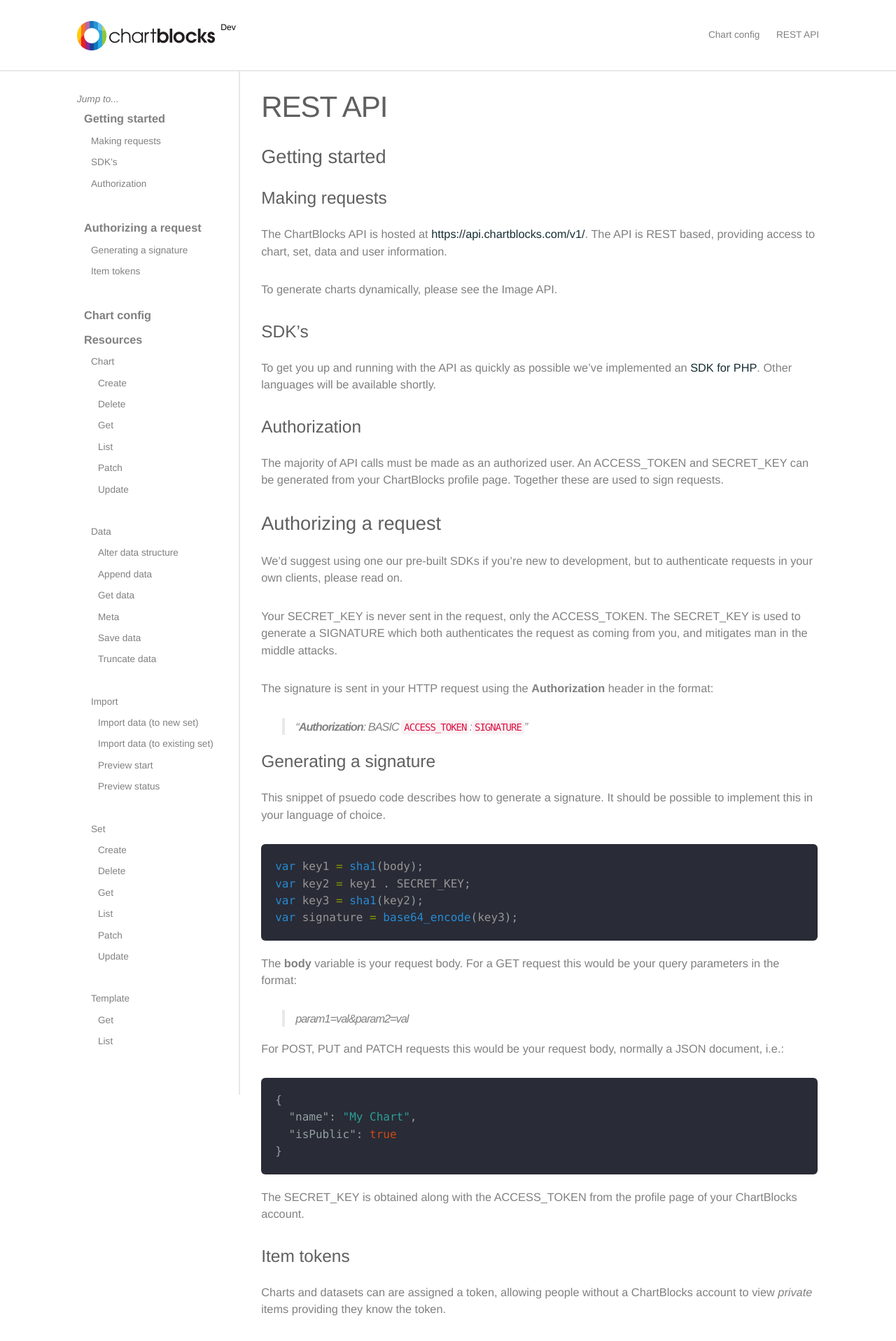
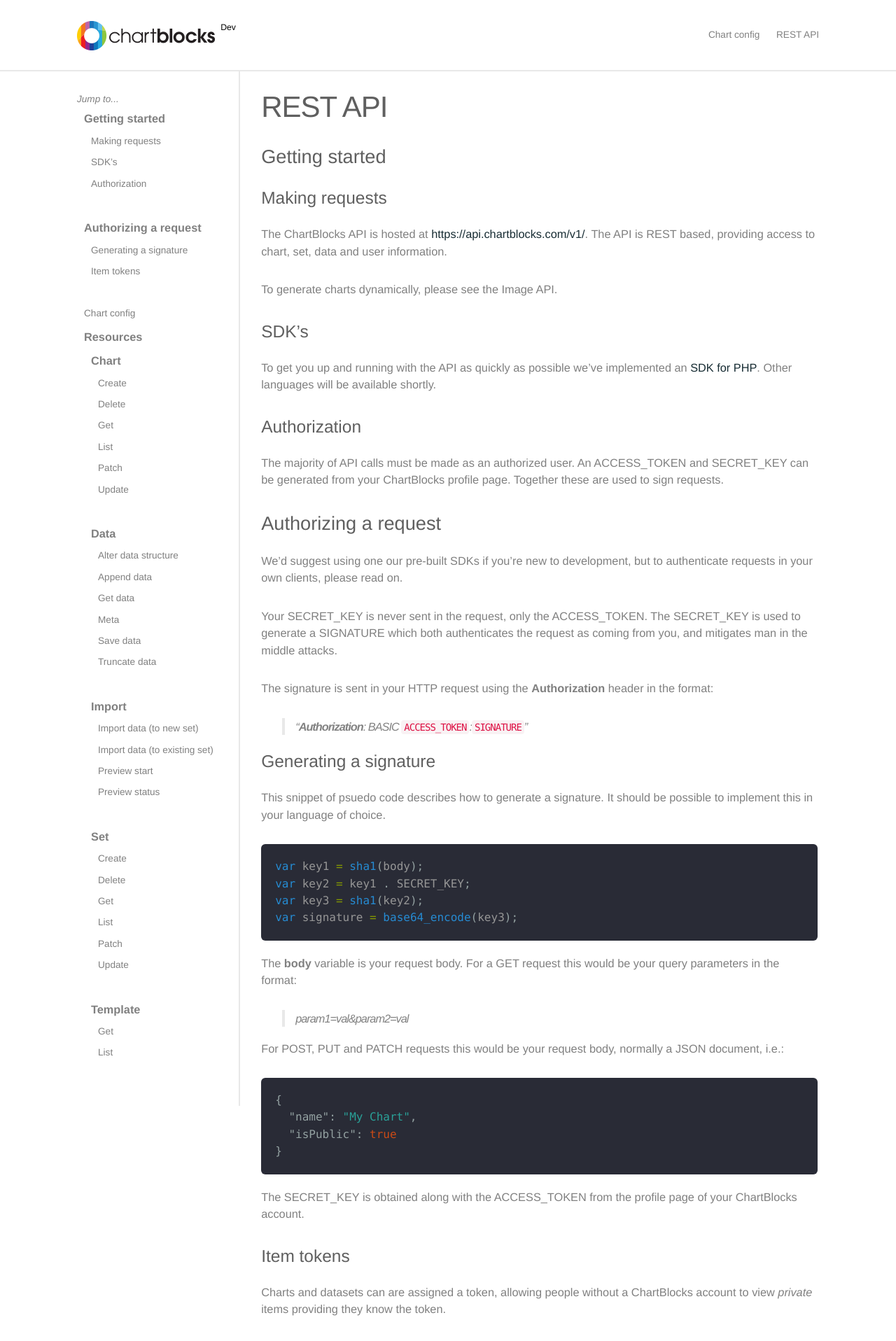
Before and after one commit to ChartBlocks/developer-docs, a Jekyll site: the page built from rest-api.md, in a window 1280 px wide. Shown: the top 1916 px of the page at 70% size. Built offline with Jekyll 4.4.1, drawn with Linux system fonts in a browser that asks for light colours; nearby versions of some CDN libraries.

Commit message:
First class for all anchors next to ul

```diff
--- a/_includes/head.html
+++ b/_includes/head.html
@@ -17,6 +17,7 @@
             listType: 'ul',
             showEffect: 'none',
         });
+        $( ".sidebar ul" ).prevAll().addClass('first');
       });
     </script>
 </head>
--- a/_sass/_sidebar.scss
+++ b/_sass/_sidebar.scss
@@ -18,15 +18,15 @@
                 padding:5px 0;
                 color:$text-color;
 
+                &.first{
+                    font-weight:bold;
+                    font-size:1.2em;
+                }
+
                 &:hover{
                     color:$grey-color-dark;
                 }
             }
         }
     }
-
-    > ul > li > a{
-        font-weight:bold;
-        font-size:1.2em;
-    }
 }
```
